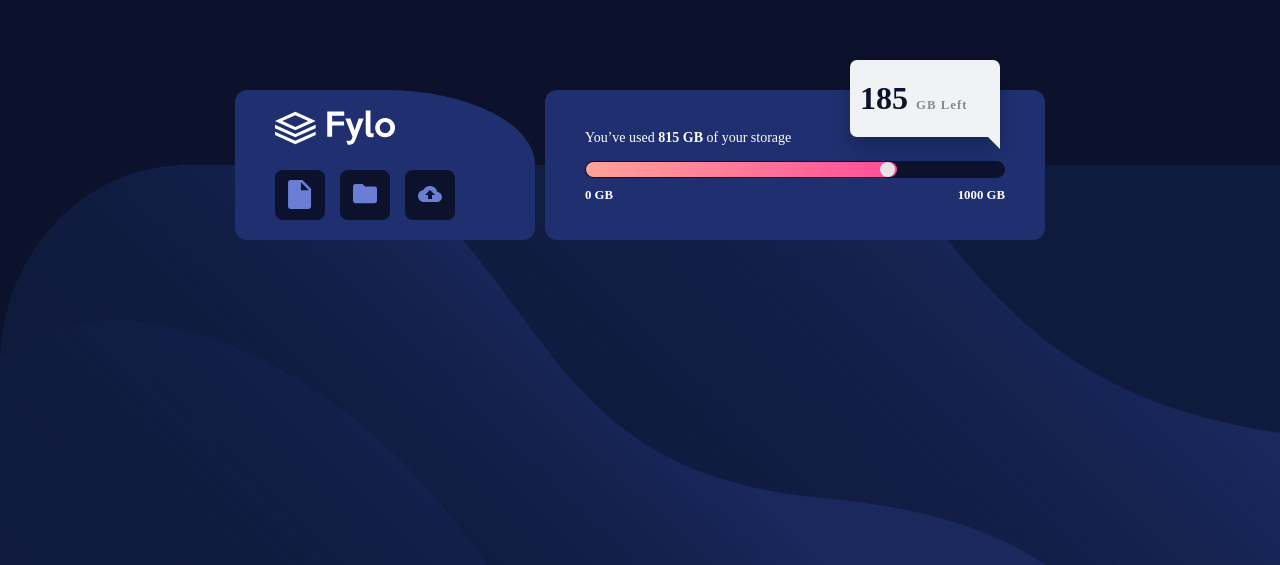
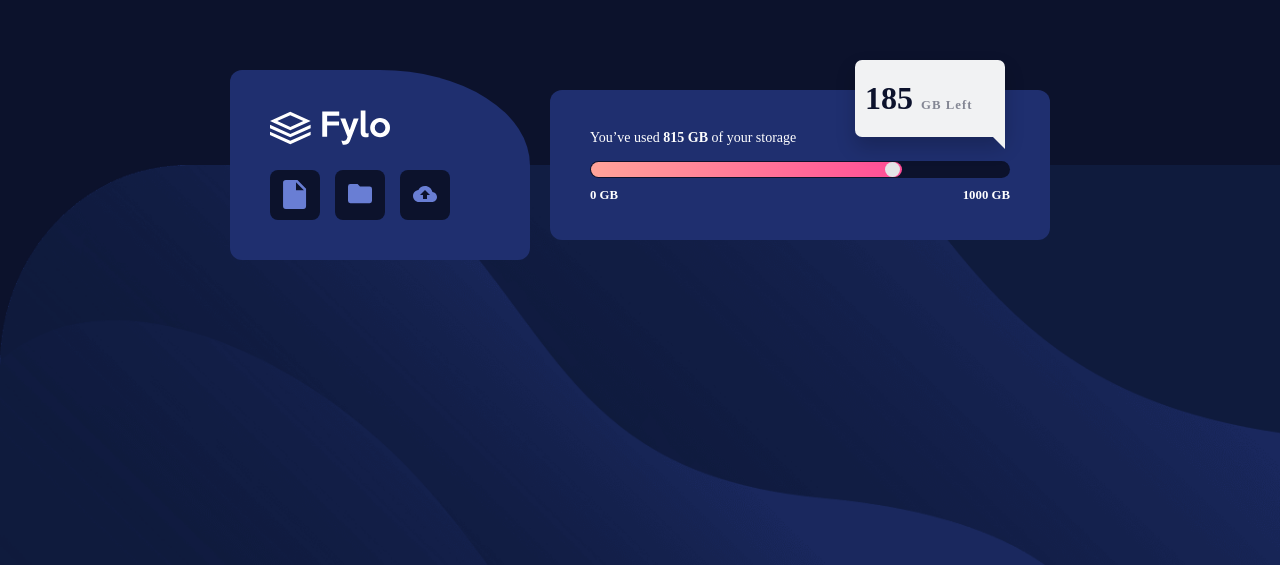
Before and after one commit to cma1uba/Data-Storage, a plain HTML site: page index.html in a window 1280 px wide. Shown: the part 235-800 px from the top of the page. Drawn offline with Linux system fonts and the light colour scheme.

Commit message:
Adjust gap size in container and clean up action-card

```diff
--- a/styles/style.css
+++ b/styles/style.css
@@ -143,11 +143,8 @@ button{
     .container{
         flex-direction: row;
         max-width: 950px;
-        gap: 10px;
-    }
-    .action-card{
-        height: 150px;
-    }
+        gap: 20px;
+        }
     .info-card{
         align-items: flex-start;
         width: 500px;
```
